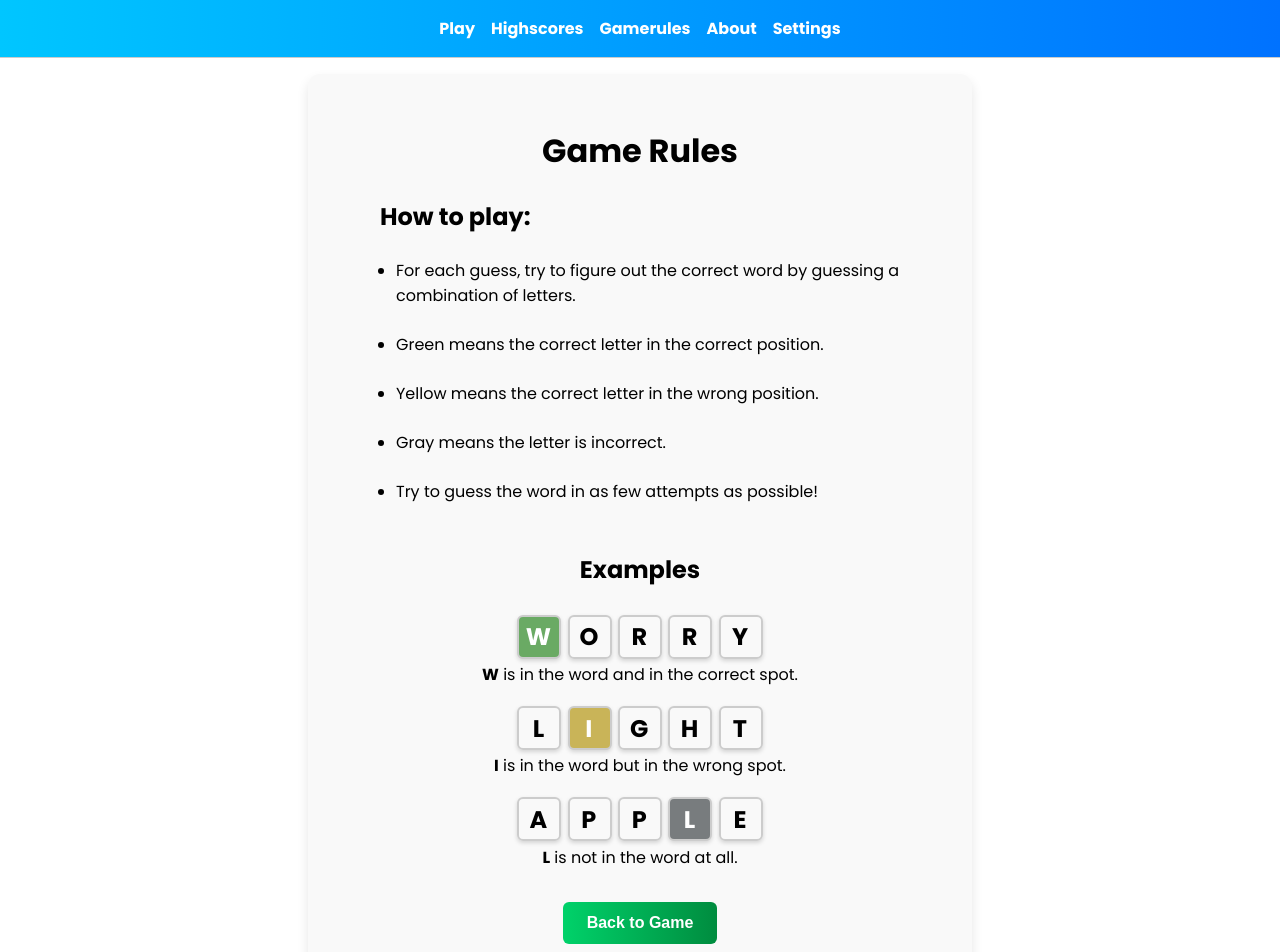
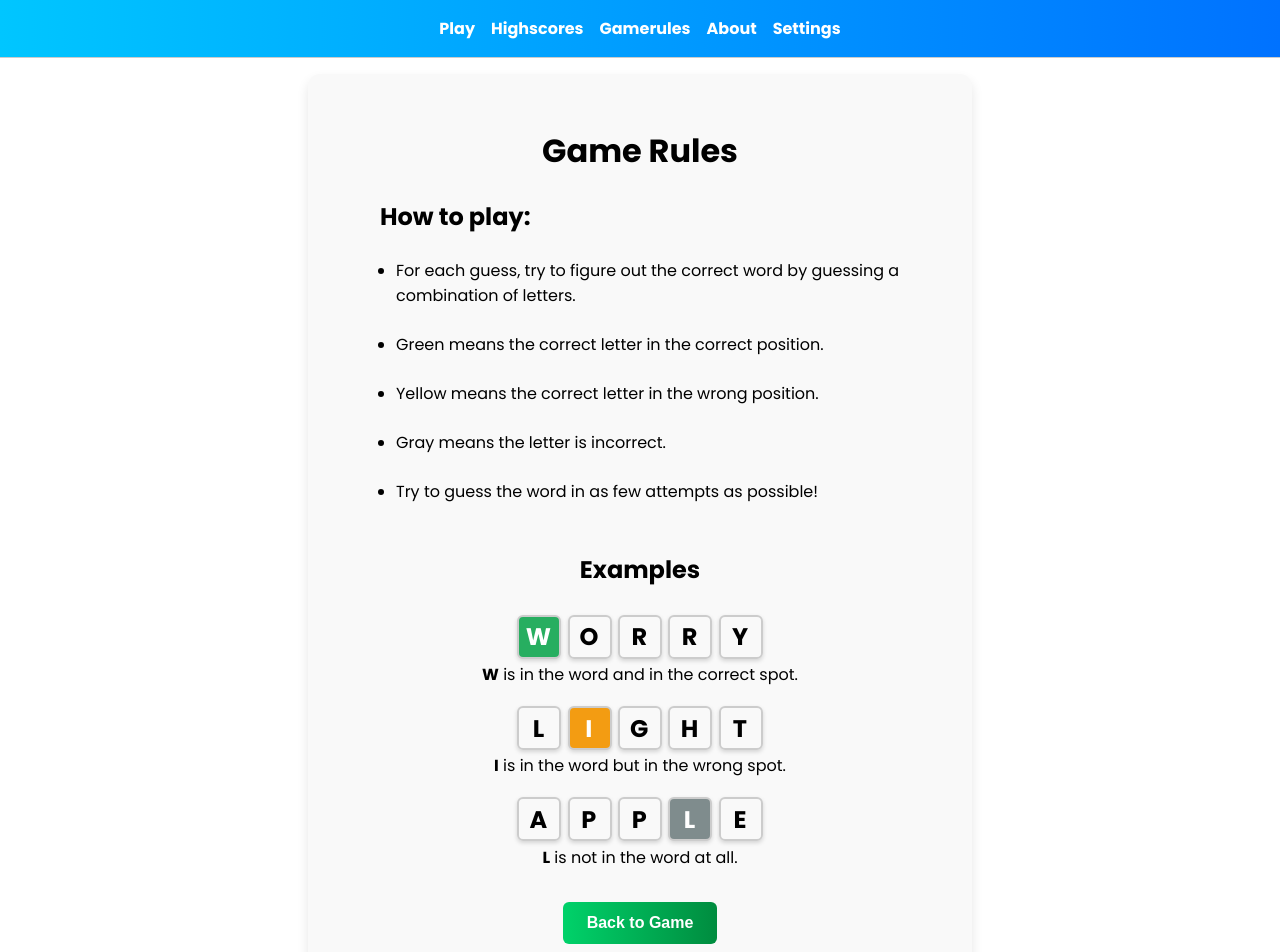
Before and after one commit to JohnnyAstrom/Wordle-Fullstack, a React (Vite) app in the folder frontend/: page /rules in a window 1280 px wide. Shown: the top 952 px of the page. Built offline with nearby package versions, Linux system fonts and the light colour scheme.

Commit message:
Minor css color changes

```diff
--- a/frontend/index.html
+++ b/frontend/index.html
@@ -4,7 +4,7 @@
     <meta charset="UTF-8" />
     <link rel="icon" type="image/svg+xml" href="/vite.svg" />
     <meta name="viewport" content="width=device-width, initial-scale=1.0" />
-    <title>Wordle-Spelet</title>
+    <title>Wordle Game</title>
     <link href="https://fonts.googleapis.com/css2?family=Poppins:wght@400;600;700&display=swap" rel="stylesheet" />
   </head>
   <body>
--- a/frontend/src/pages/RulesPage.css
+++ b/frontend/src/pages/RulesPage.css
@@ -38,17 +38,17 @@
 }
 
 .rules-container .example .green {
-  background-color: #6aaa64;
+  background-color: #27ae60;
   color: white;
 }
 
-.rules-container .example .yellow {
-  background-color: #c9b458;
+.rules-container .example .orange {
+  background-color: #f39c12;
   color: white;
 }
 
 .rules-container .example .gray {
-  background-color: #787c7e;
+  background-color: #7f8c8d;
   color: white;
 }
 
--- a/frontend/src/pages/RulesPage.jsx
+++ b/frontend/src/pages/RulesPage.jsx
@@ -30,7 +30,7 @@ const RulesPage = () => {
           </div>
           <div className="word-example">
             <div className="tile">L</div>
-            <div className="tile yellow">I</div>
+            <div className="tile orange">I</div>
             <div className="tile">G</div>
             <div className="tile">H</div>
             <div className="tile">T</div>
```
